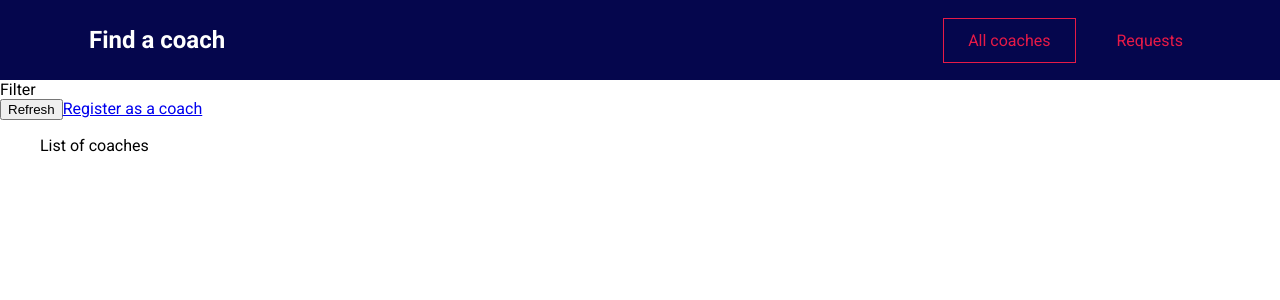
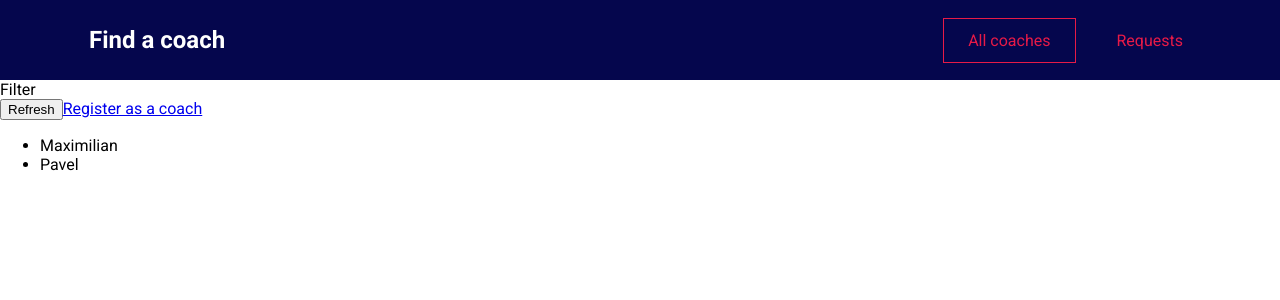
Before and after one commit to TripleNine666/vue-find-coach, a Vue app: page /coaches in a window 1280 px wide. Shown: the top 300 px of the page. Built offline with nearby package versions, Linux system fonts and the light colour scheme.

Commit message:
Adding VueX and Coach data

```diff
--- a/src/main.js
+++ b/src/main.js
@@ -1,9 +1,11 @@
 import { createApp } from "vue";
 import router from "./router.js";
+import store from "./store/index.js";
 import App from "./App.vue";
 
 const app = createApp(App);
 
 app.use(router);
+app.use(store);
 
 app.mount("#app");
--- a/src/pages/coaches/CoachesList.vue
+++ b/src/pages/coaches/CoachesList.vue
@@ -5,8 +5,20 @@
       <button>Refresh</button>
       <router-link to="/register">Register as a coach</router-link>
     </div>
-    <ul>
-      List of coaches
+    <ul v-if="hasCoaches">
+      <li v-for="coach in coaches" :key="coach.id">
+        {{ coach.firstName }}
+      </li>
     </ul>
+    <h3 v-else>No coaches yet.</h3>
   </section>
 </template>
+
+<script>
+import { mapGetters } from "vuex";
+export default {
+  computed: {
+    ...mapGetters("coaches", ["coaches", "hasCoaches"]),
+  },
+};
+</script>
--- /dev/null
+++ b/src/store/index.js
@@ -0,0 +1,11 @@
+import { createStore } from "vuex";
+
+import coachesModule from "./modules/coaches/index.js";
+
+const store = createStore({
+  modules: {
+    coaches: coachesModule,
+  },
+});
+
+export default store;
--- /dev/null
+++ b/src/store/modules/coaches/actions.js
@@ -0,0 +1 @@
+export default {};
--- /dev/null
+++ b/src/store/modules/coaches/getters.js
@@ -0,0 +1,8 @@
+export default {
+  coaches(state) {
+    return state.coaches;
+  },
+  hasCoaches(state) {
+    return state.coaches && state.coaches.length > 0;
+  },
+};
--- /dev/null
+++ b/src/store/modules/coaches/index.js
@@ -0,0 +1,34 @@
+import mutations from "./mutations.js";
+import actions from "./actions.js";
+import getters from "./getters.js";
+
+export default {
+  namespaced: true,
+  state() {
+    return {
+      coaches: [
+        {
+          id: "c1",
+          firstName: "Maximilian",
+          lastName: "Schwarzmüller",
+          areas: ["frontend", "backend", "career"],
+          description:
+            "I'm Maximilian and I've worked as a freelance web developer for years. Let me help you become a developer as well!",
+          hourlyRate: 30,
+        },
+        {
+          id: "c2",
+          firstName: "Pavel",
+          lastName: "Nagorskiy",
+          areas: ["frontend", "career"],
+          description:
+            "I am Pavel and as a senior developer in a greate tech company, I can help you get your first job or progress in your current role.",
+          hourlyRate: 30,
+        },
+      ],
+    };
+  },
+  mutations,
+  actions,
+  getters,
+};
--- /dev/null
+++ b/src/store/modules/coaches/mutations.js
@@ -0,0 +1 @@
+export default {};
```
